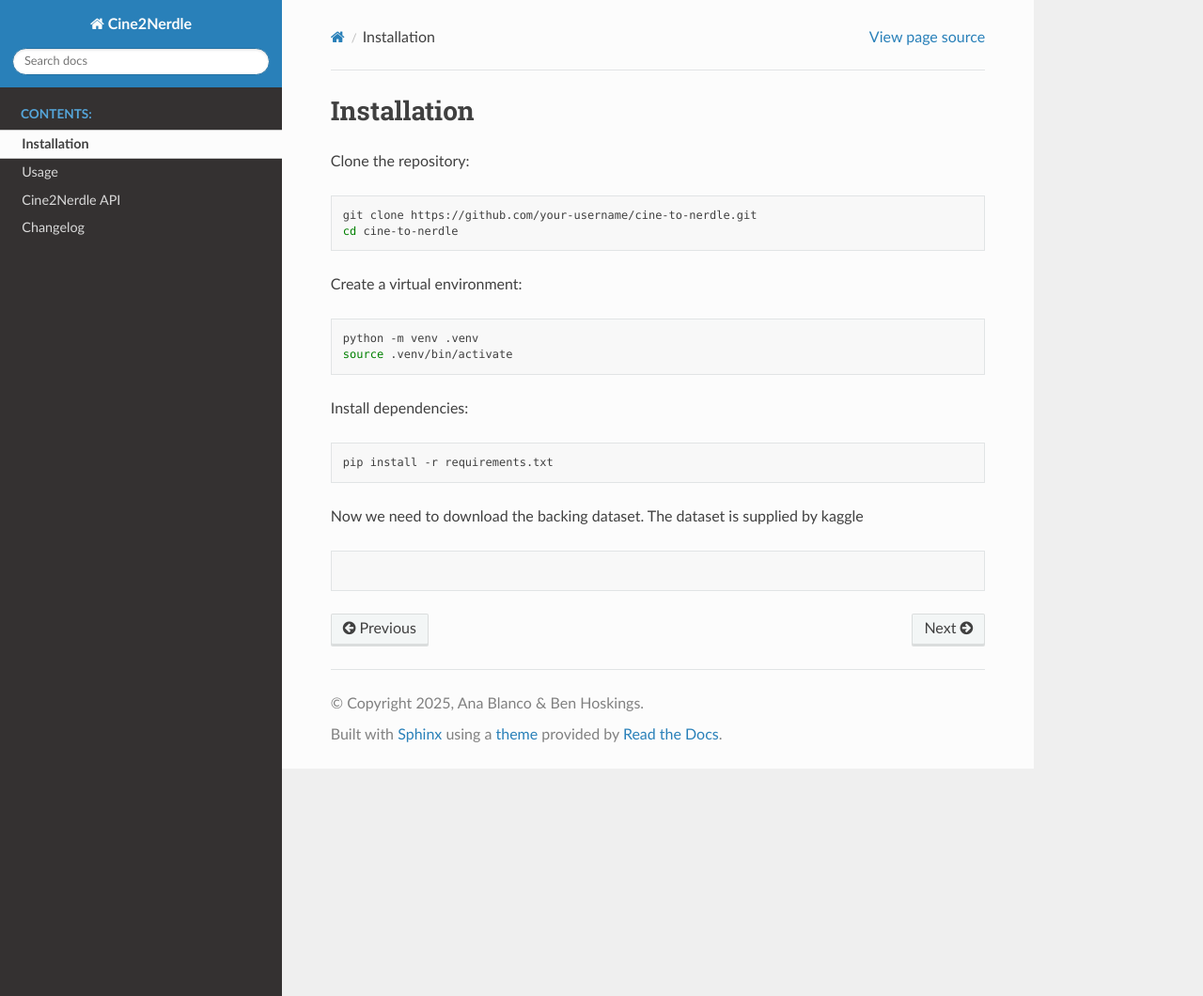
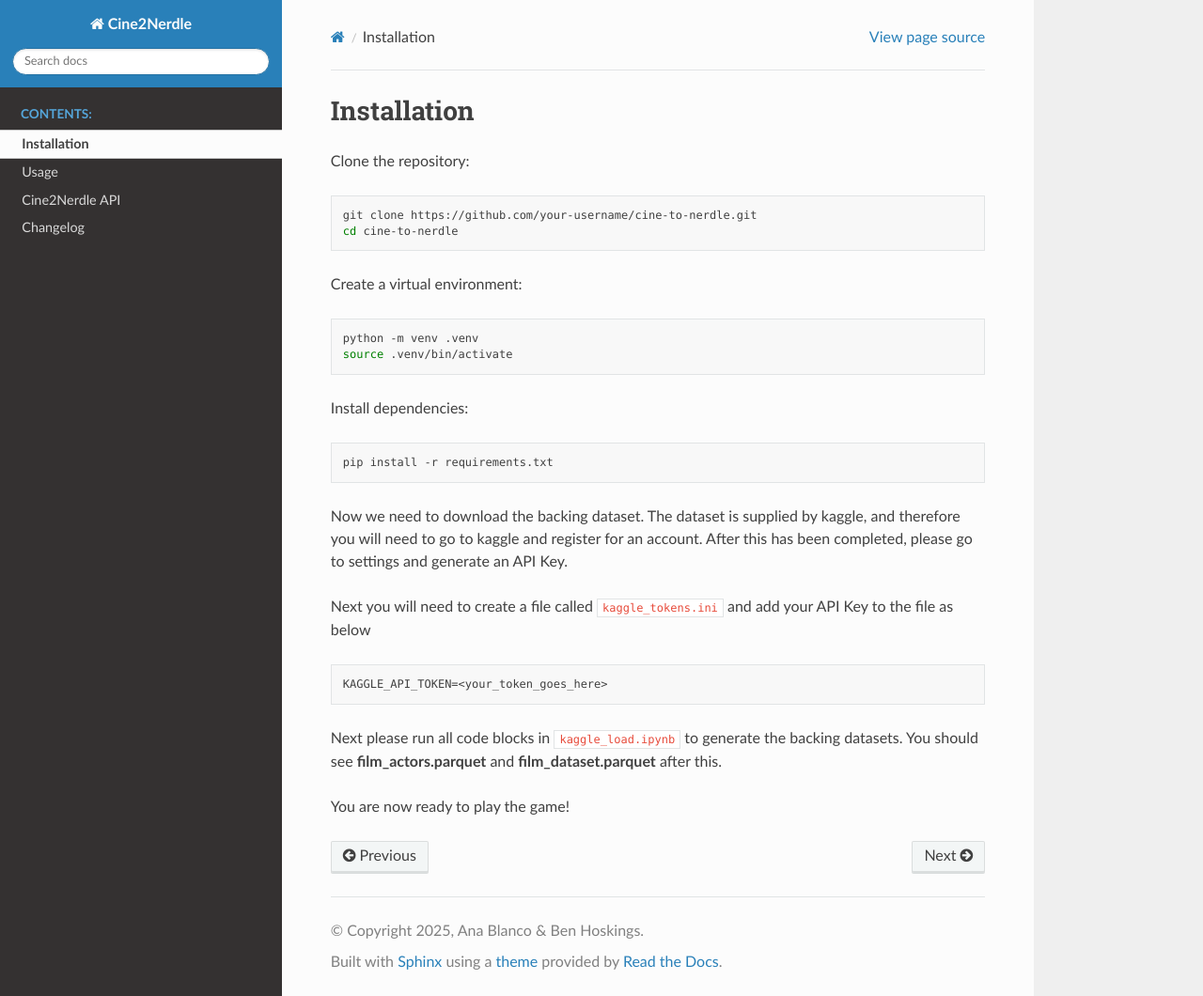
Before and after one commit to AnitaWDSS/Cine2Nerdle, a Sphinx documentation site: the page built from docs/source/installation.rst, in a window 1280 px wide and 1060 px high. Shown: the whole window at 94% size. Built offline with Sphinx 7.4.7 and the Read the Docs theme 3.1.0, drawn with Linux system fonts in a browser that asks for light colours.

Commit message:
test change

```diff
--- a/docs/source/installation.rst
+++ b/docs/source/installation.rst
@@ -21,6 +21,18 @@ Install dependencies:
 
    pip install -r requirements.txt
 
-Now we need to download the backing dataset. The dataset is supplied by kaggle
+Now we need to download the backing dataset. The dataset is supplied by kaggle,
+and therefore you will need to go to kaggle and register for an account.
+After this has been completed, please go to settings and generate an API Key.
 
-.. code-block:: python
+Next you will need to create a file called ``kaggle_tokens.ini`` and add your
+API Key to the file as below
+
+.. code-block:: plaintext
+
+   KAGGLE_API_TOKEN=<your_token_goes_here>
+
+Next please run all code blocks in ``kaggle_load.ipynb`` to generate the backing datasets.
+You should see **film_actors.parquet** and **film_dataset.parquet** after this.
+
+You are now ready to play the game!
```
